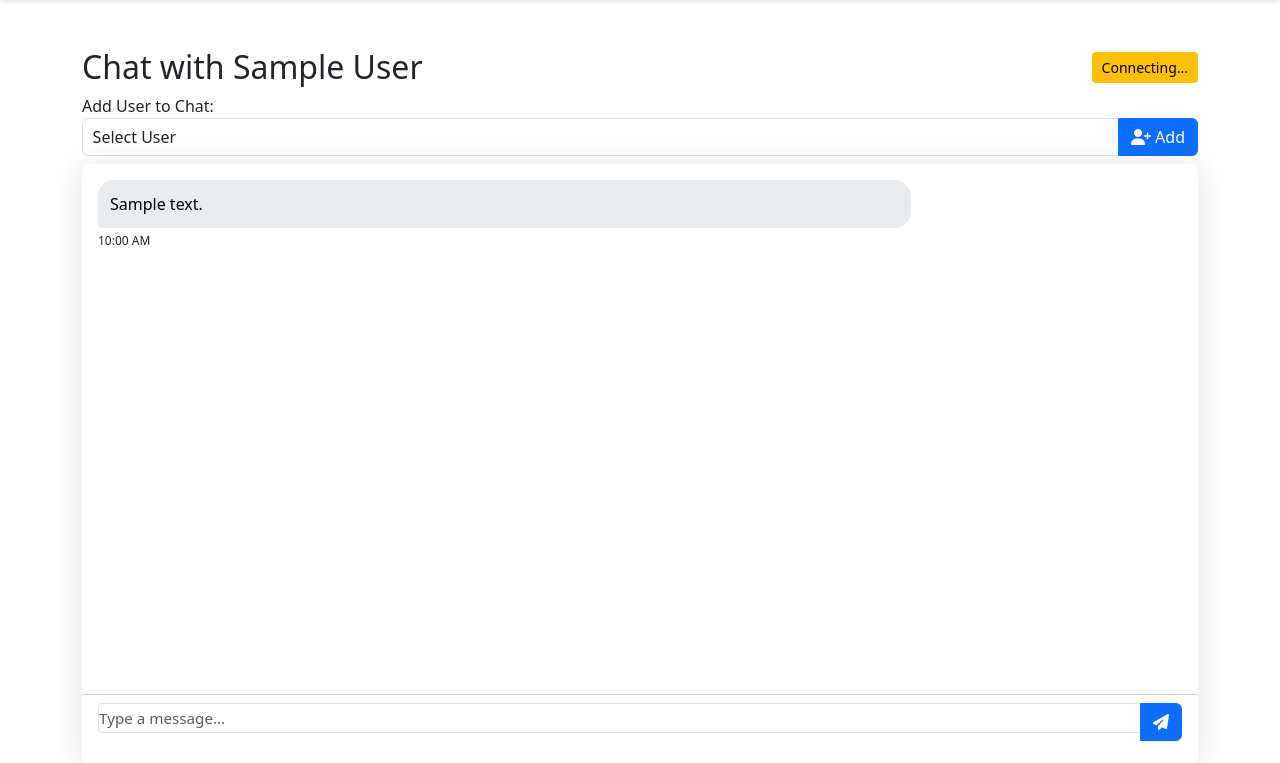
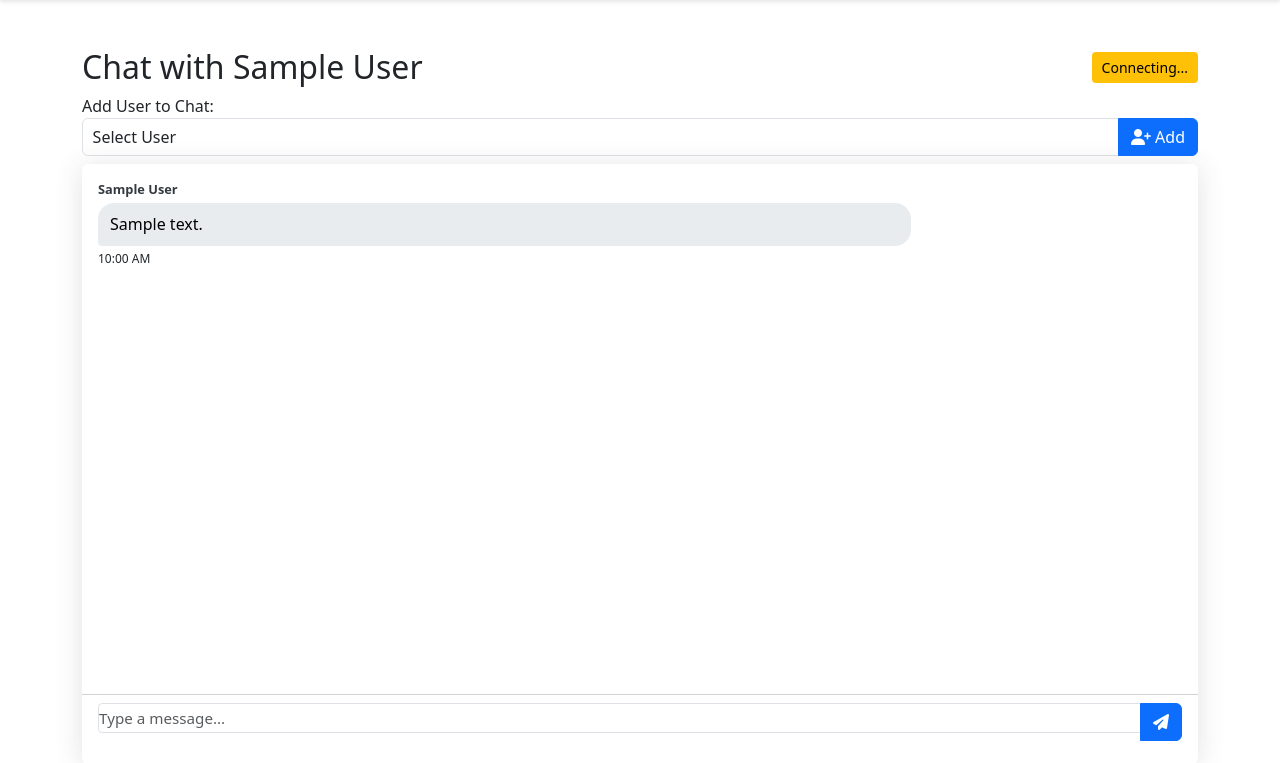
Before and after one commit to Dunco242/dunware_cms, a Django app: template core/templates/chat/chat_detail.html in a window 1280 px wide. Shown: the part 56-819 px from the top of the page. Run offline with Django 5.2, Linux system fonts and the light colour scheme; the template is opened without the code that fills it: most values are stand-ins (such as "Sample title", 1, 10 or a date in 2020); some libraries are stand-ins or nearby versions.

Commit message:
project wide chat notification - add additional user to chat conversation - 9

```diff
--- a/core/templates/chat/chat_detail.html
+++ b/core/templates/chat/chat_detail.html
@@ -80,6 +80,29 @@
         background-color: #dc3545;
         color: white;
     }
+
+    .message-sender {
+        font-size: 0.8rem;
+        font-weight: 600;
+        margin-bottom: 0.2rem;
+        color: #555;
+    }
+
+    .sent .message-sender {
+        text-align: right;
+        color: #0056b3;
+    }
+
+    .received .message-sender {
+        text-align: left;
+        color: #343a40;
+    }
+
+    /* Adjust spacing in the message to accommodate the sender name */
+    .message-content {
+        padding: 0.6rem 0.75rem;
+        margin-top: 0.1rem;
+    }
 </style>
 {% endblock %}
 
@@ -141,6 +164,12 @@
                      data-employee-id="{{ request.user.employee_profile.employee_id }}">
                     {% for message in chat_messages %}
                     <div class="message {% if message.sender == request.user.employee_profile %}sent{% else %}received{% endif %} {% if message.is_read %}read{% endif %}">
+                        <!-- Add sender name above the message content -->
+                        {% if session.is_group_chat or message.sender != request.user.employee_profile %}
+                        <div class="message-sender">
+                            {{ message.sender.user.first_name }} {{ message.sender.user.last_name }}
+                        </div>
+                        {% endif %}
                         <div class="message-content">
                             {{ message.content }}
                         </div>
```
